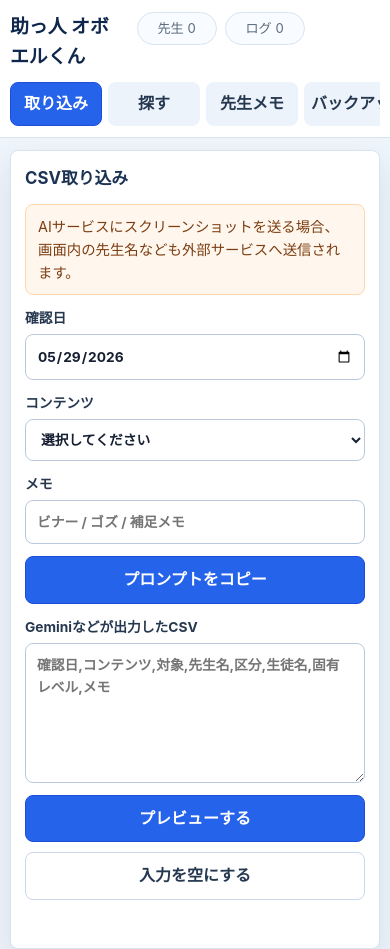
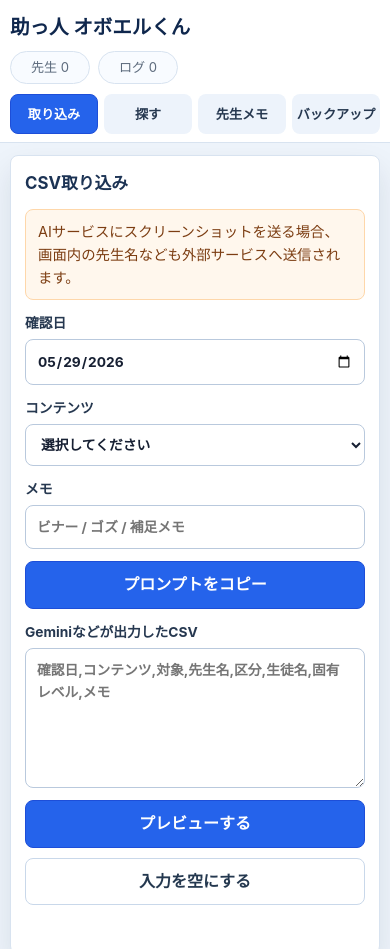
Before and after one commit to Yucky-games/suketto, a plain HTML site: page index.html in a window 390 px wide. Shown: the top 949 px of the page. Drawn offline with Linux system fonts and the light colour scheme.

Commit message:
Improve mobile layout

```diff
--- a/index.html
+++ b/index.html
@@ -194,12 +194,15 @@
       font-size: 0.86rem;
       font-weight: 700;
       color: #263850;
+      min-width: 0;
     }
 
     input,
     select,
     textarea {
       width: 100%;
+      min-width: 0;
+      max-width: 100%;
       border: 1px solid var(--line-strong);
       border-radius: var(--radius);
       padding: 10px 11px;
@@ -601,6 +604,10 @@
       word-break: break-all;
     }
 
+    .export-textarea {
+      margin-top: 12px;
+    }
+
     .prompt-box {
       min-height: 240px;
       font-size: 0.88rem;
@@ -624,8 +631,16 @@
       }
 
       .brand-row {
+        display: grid;
         align-items: flex-start;
+        justify-content: stretch;
+        gap: 8px;
         margin-bottom: 10px;
+      }
+
+      h1 {
+        font-size: 1.22rem;
+        white-space: nowrap;
       }
 
       .counter-strip {
@@ -634,14 +649,19 @@
       }
 
       .tab-bar {
-        overflow-x: auto;
-        display: flex;
-        padding-bottom: 3px;
+        display: grid;
+        grid-template-columns: repeat(4, minmax(0, 1fr));
+        overflow: visible;
+        padding-bottom: 0;
       }
 
       .tab-button {
-        min-width: 92px;
-        flex: 0 0 auto;
+        min-width: 0;
+        width: 100%;
+        min-height: 40px;
+        padding: 7px 2px;
+        font-size: 0.82rem;
+        white-space: nowrap;
       }
 
       .main {
@@ -665,6 +685,14 @@
 
       .btn {
         width: 100%;
+      }
+
+      input[type="date"] {
+        display: block;
+        min-width: 0;
+        max-width: 100%;
+        -webkit-appearance: none;
+        appearance: none;
       }
     }
   </style>
@@ -816,7 +844,7 @@
             <button class="btn primary" id="generate-export-button" type="button">CSVを作る</button>
             <button class="btn ghost" id="copy-export-button" type="button">CSVをコピー</button>
           </div>
-          <textarea class="code-box" id="csv-export" spellcheck="false"></textarea>
+          <textarea class="code-box export-textarea" id="csv-export" spellcheck="false"></textarea>
           <div class="button-row">
             <button class="btn primary" id="restore-csv-button" type="button">このCSVから復元する</button>
           </div>
```
